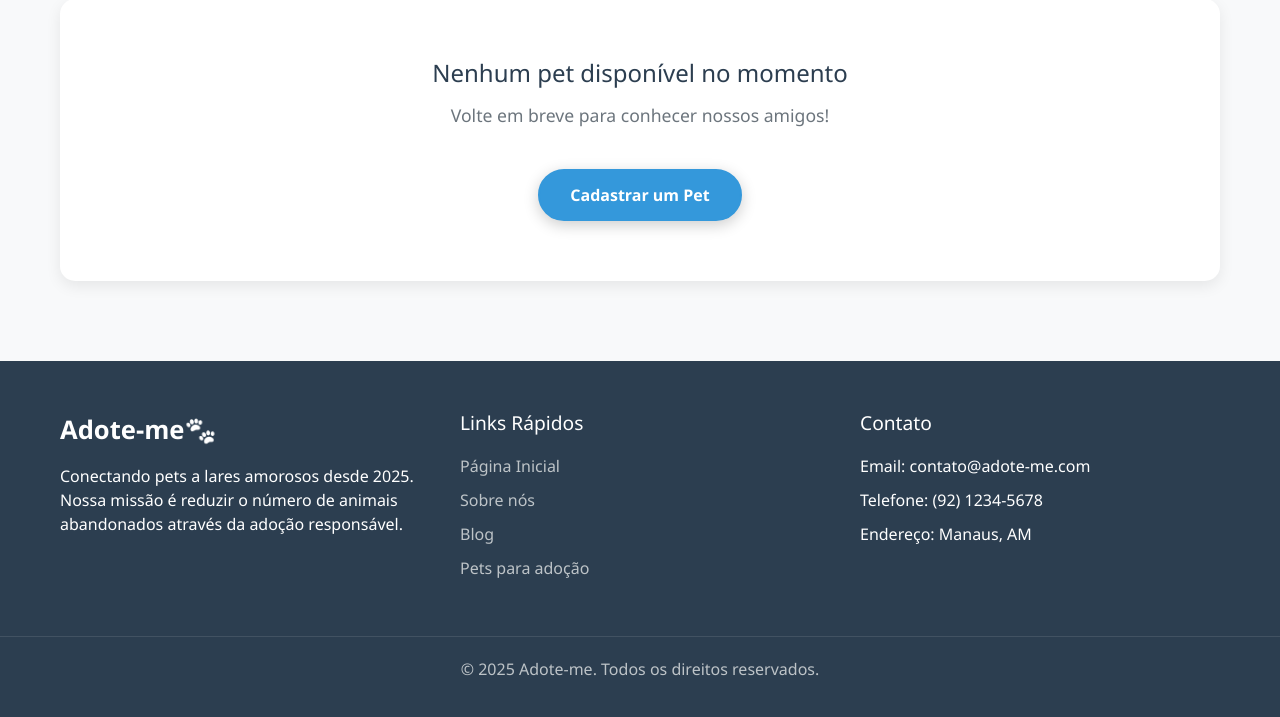
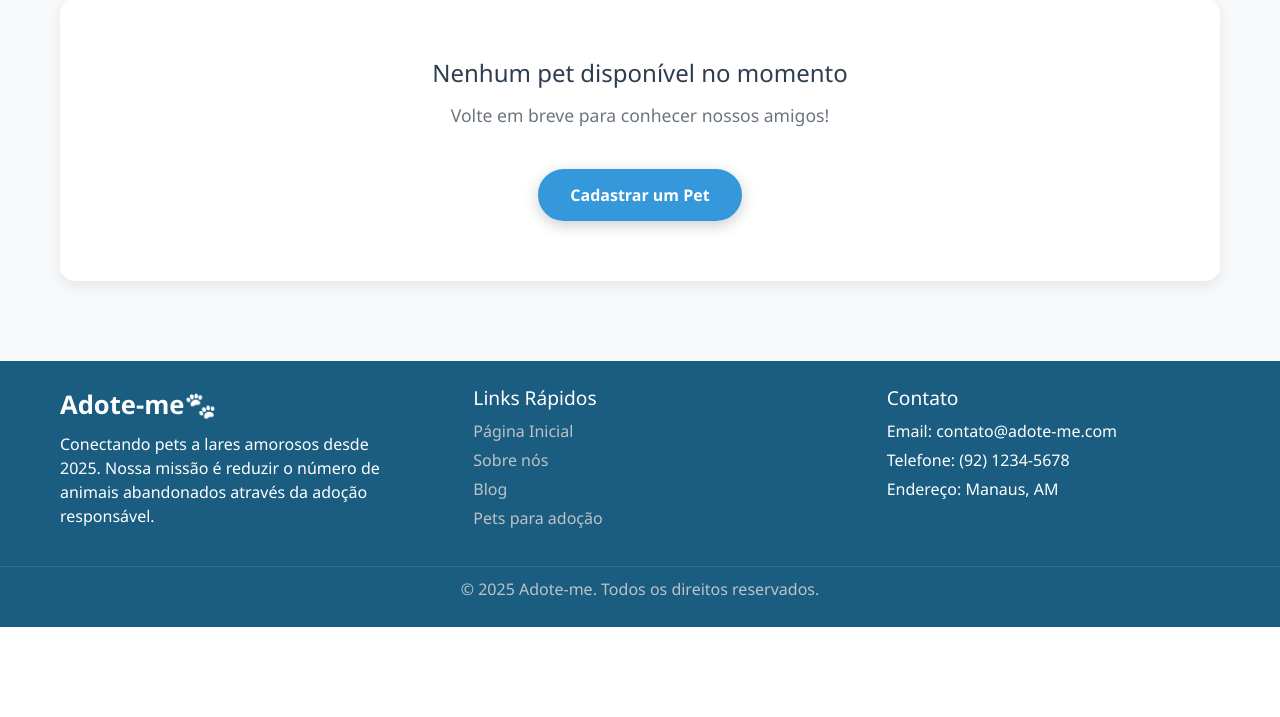
Before and after one commit to joaliny/adote-me, a Flask app: page / in a window 1280 px wide. Shown: the part 1560-2277 px from the top of the page. After the commit the page ends 2187 px from the top, so only its background shows below. Run offline with Flask 3, Linux system fonts and the light colour scheme; data that the repository does not hold is empty; some libraries are stand-ins or nearby versions.

Commit message:
organizando o css

```diff
--- a/static/css/base.css
+++ b/static/css/base.css
@@ -4,6 +4,8 @@
             --accent-color: #e67e22;
             --light-color: #f8f9fa;
             --dark-color: #343a40;
+            --footer-color: #1a5d81;
+
         }
 
         * {
@@ -116,87 +118,6 @@
             border-color: #2980b9;
         }
 
-
-            footer {
-  background-color: var(--secondary-color);
-  color: white;
-  padding: 50px 0 20px;
-}
-
-.footer-content {
-  max-width: 1200px;
-  margin: 0 auto;
-  display: grid;
-  grid-template-columns: repeat(auto-fit, minmax(250px, 1fr));
-  gap: 40px;
-  padding: 0 20px;
-}
-
-.footer-column h3 {
-  margin-bottom: 20px;
-  font-size: 1.2rem;
-}
-
-.footer-column ul {
-  list-style: none;
-  padding: 0;
-}
-
-.footer-column ul li {
-  margin-bottom: 10px;
-}
-
-.footer-column a {
-  color: #bdc3c7;
-  text-decoration: none;
-  transition: color 0.3s;
-}
-
-.footer-column a:hover {
-  color: white;
-}
-
-.copyright {
-  text-align: center;
-  margin-top: 40px;
-  padding-top: 20px;
-  border-top: 1px solid rgba(255,255,255,0.1);
-  color: #bdc3c7;
-}
-
-
- .logo {
-     font-size: 1.8rem;
-     font-weight: bold;
- }
-
- .logo-branco {
-     color: white;
- }
-
- .logo-colorido {
-     color: white;
-     /* ou qualquer cor que você quiser */
- }
-
-
- footer .logo {
-     font-size: 1.6rem;
-     font-weight: bold;
-     color: white;
-     margin-bottom: 15px;
- }
-
- footer .logo span {
-     color: white;
- }
-
-
-
-
-
-
-
         /* ESTILOS DO DROPDOWN PERSONALIZADO */
         .auth-buttons .dropdown-toggle {
             background: transparent !important;
@@ -259,16 +180,7 @@
             opacity: 1;
         }
 
-
-
-
-
-
-
-
-
-
-
+        /* Estilos adicionais para botões de favorito */
         .btn-favorito-ativo {
             color: #dc3545 !important;
             background-color: rgba(220, 53, 69, 0.1) !important;
@@ -288,3 +200,70 @@
             height: 250px;
             object-fit: cover;
         }
+
+
+        /* Footer */
+        footer {
+             background-color: var(--footer-color);
+             color: white;
+             padding: 25px 0 10px;
+             /* Era 50px 0 20px - reduzi pela metade */
+        }
+
+        .footer-content {
+            max-width: 1200px;
+            margin: 0 auto;
+            display: grid;
+            grid-template-columns: repeat(auto-fit, minmax(250px, 1fr));
+            gap: 80px;
+            padding: 0 20px;
+        }
+
+        .footer-column h3 {
+            margin-bottom: 10px;
+            /* Era 20px - reduzi pela metade */
+            font-size: 1.2rem;
+        }
+
+        .footer-column ul {
+            list-style: none;
+            padding: 0;
+
+        }
+
+        .footer-column ul li {
+            margin-bottom: 5px;
+            /* Era 10px - reduzi pela metade */
+        }
+
+        .footer-column a {
+            color: #bdc3c7;
+            text-decoration: none;
+            transition: color 0.3s;
+        }
+
+        .footer-column a:hover {
+            color: white;
+        }
+
+        .copyright {
+            text-align: center;
+            margin-top: 20px;
+            /* Era 40px - reduzi pela metade */
+            padding-top: 10px;
+            /* Era 20px - reduzi pela metade */
+            border-top: 1px solid rgba(255, 255, 255, 0.1);
+            color: #bdc3c7;
+        }
+
+        footer .logo {
+            font-size: 1.6rem;
+            font-weight: bold;
+            color: white;
+            margin-bottom: 8px;
+            /* Era 15px - reduzi quase pela metade */
+        }
+
+        footer .logo span {
+            color: white;
+        }
--- a/static/css/home.css
+++ b/static/css/home.css
@@ -462,52 +462,6 @@
             }
         }
 
-        /* Footer */
-        footer {
-            background-color: var(--secondary-color);
-            color: white;
-            padding: 50px 0 20px;
-        }
-
-        .footer-content {
-            max-width: 1200px;
-            margin: 0 auto;
-            display: grid;
-            grid-template-columns: repeat(auto-fit, minmax(250px, 1fr));
-            gap: 40px;
-            padding: 0 20px;
-        }
-
-        .footer-column h3 {
-            margin-bottom: 20px;
-            font-size: 1.2rem;
-        }
-
-        .footer-column ul {
-            list-style: none;
-        }
-
-        .footer-column ul li {
-            margin-bottom: 10px;
-        }
-
-        .footer-column a {
-            color: #bdc3c7;
-            text-decoration: none;
-            transition: color 0.3s;
-        }
-
-        .footer-column a:hover {
-            color: white;
-        }
-
-        .copyright {
-            text-align: center;
-            margin-top: 40px;
-            padding-top: 20px;
-            border-top: 1px solid rgba(255,255,255,0.1);
-            color: #bdc3c7;
-        }
 
         /* Modal de dicas com IA */
         .modal {
@@ -709,9 +663,6 @@
                  }
 
 
-
-
-
                    /* Estilos para o botão de favorito */
                    .btn-favorito {
                        position: absolute;
```
Lines whose indentation alone changed are shown as unchanged.
